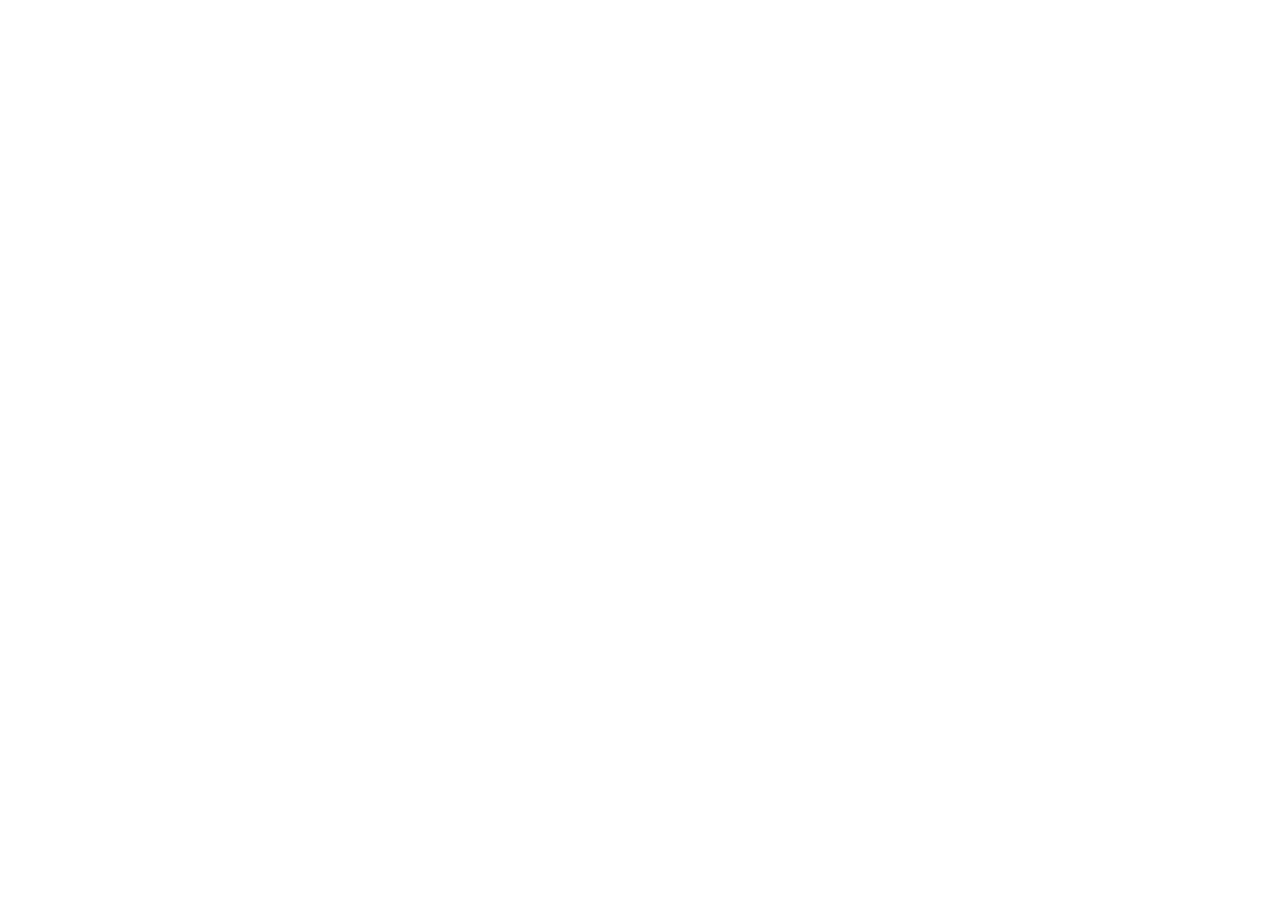
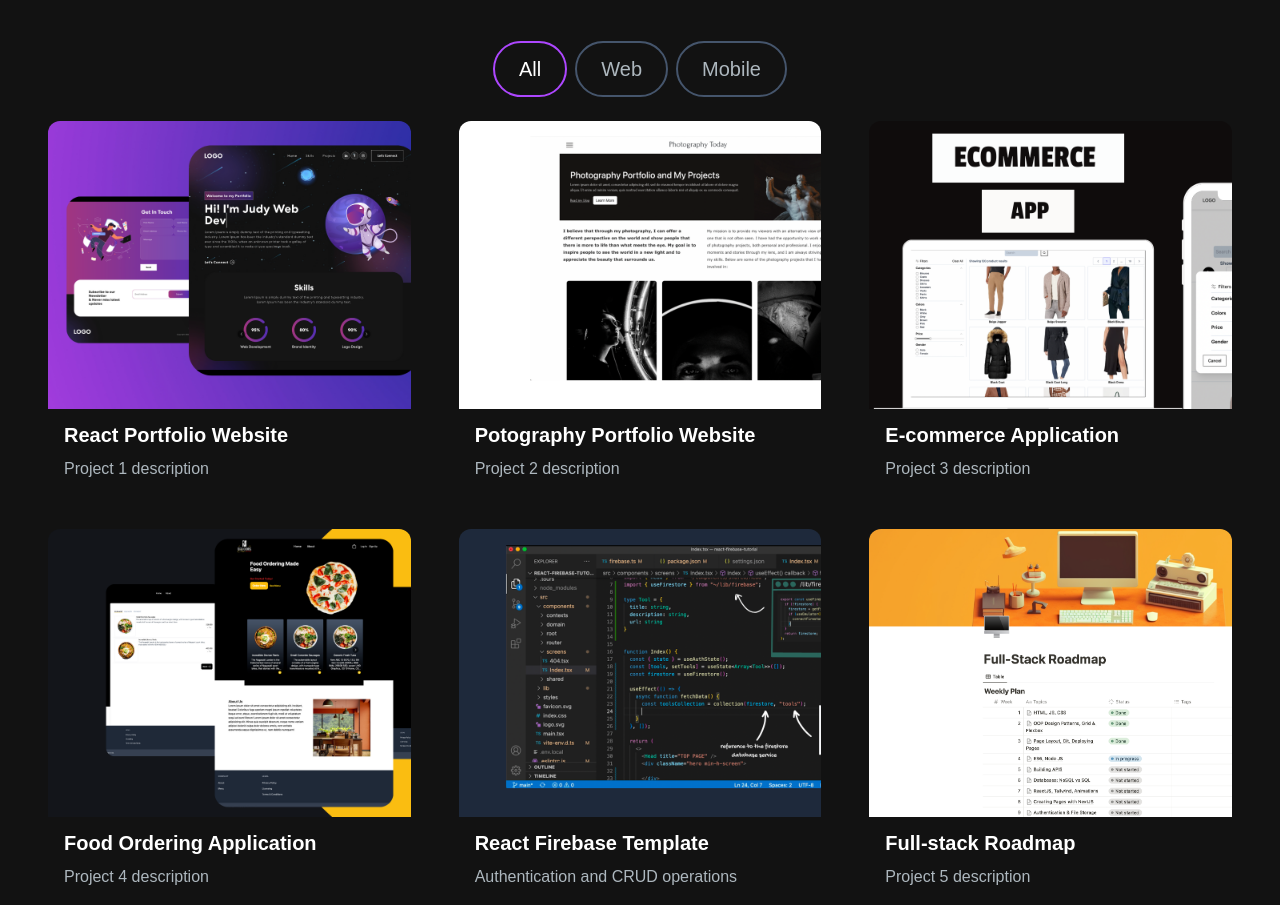
Before and after one commit to luttfimohamad/showcase-me, a Next.js app: page / in a window 1280 px wide. Shown: the part 1300-2205 px from the top of the page. Before the commit the page ends 1229 px from the top, so only its background shows below. Built offline with nearby package versions, Linux system fonts and the light colour scheme.

Commit message:
Add ProjectSection component to display and filter projects

```diff
--- a/app/page.tsx
+++ b/app/page.tsx
@@ -1,6 +1,7 @@
 import HeroSection from '@/components/hero/hero-section';
 import Navbar from '@/components/header/nav-bar';
 import AboutSection from '@/components/about/about-section';
+import ProjectSection from '@/components/projects/project-section';
 
 export default function Home() {
   return (
@@ -9,6 +10,7 @@
       <div className="container mt-24 mx-auto px-12 py-4">
         <HeroSection />
         <AboutSection />
+        <ProjectSection />
       </div>
     </main>
   );
--- /dev/null
+++ b/components/projects/project-section.tsx
@@ -0,0 +1,110 @@
+'use client';
+import React, { useState } from 'react';
+import ProjectCard from './project-card';
+import ProjectTag from './project-tag';
+
+const projectsData = [
+  {
+    id: 1,
+    title: 'React Portfolio Website',
+    description: 'Project 1 description',
+    image: '/images/projects/1.png',
+    tag: ['All', 'Web'],
+    gitUrl: '/',
+    previewUrl: '/',
+  },
+  {
+    id: 2,
+    title: 'Potography Portfolio Website',
+    description: 'Project 2 description',
+    image: '/images/projects/2.png',
+    tag: ['All', 'Web'],
+    gitUrl: '/',
+    previewUrl: '/',
+  },
+  {
+    id: 3,
+    title: 'E-commerce Application',
+    description: 'Project 3 description',
+    image: '/images/projects/3.png',
+    tag: ['All', 'Web'],
+    gitUrl: '/',
+    previewUrl: '/',
+  },
+  {
+    id: 4,
+    title: 'Food Ordering Application',
+    description: 'Project 4 description',
+    image: '/images/projects/4.png',
+    tag: ['All', 'Mobile'],
+    gitUrl: '/',
+    previewUrl: '/',
+  },
+  {
+    id: 5,
+    title: 'React Firebase Template',
+    description: 'Authentication and CRUD operations',
+    image: '/images/projects/5.png',
+    tag: ['All', 'Web'],
+    gitUrl: '/',
+    previewUrl: '/',
+  },
+  {
+    id: 6,
+    title: 'Full-stack Roadmap',
+    description: 'Project 5 description',
+    image: '/images/projects/6.png',
+    tag: ['All', 'Web'],
+    gitUrl: '/',
+    previewUrl: '/',
+  },
+];
+
+export default function ProjectSection() {
+  const [tag, setTag] = useState('All');
+
+  const handleTagChange = (newTag: React.SetStateAction<string>) => {
+    setTag(newTag);
+  };
+
+  const filteredProjects = projectsData.filter((project) =>
+    project.tag.includes(tag)
+  );
+
+  return (
+    <>
+      <h2 className="text-center text-4xl font-bold text-white mt-4 mb-8 md:mb-12">
+        My Projects
+      </h2>
+      <div className="text-white flex flex-row justify-center items-center gap-2 py-6">
+        <ProjectTag
+          onClick={handleTagChange}
+          name="All"
+          isSelected={tag === 'All'}
+        />
+        <ProjectTag
+          onClick={handleTagChange}
+          name="Web"
+          isSelected={tag === 'Web'}
+        />
+        <ProjectTag
+          onClick={handleTagChange}
+          name="Mobile"
+          isSelected={tag === 'Mobile'}
+        />
+      </div>
+      <div className="grid md:grid-cols-3 gap-8 md:gap-12">
+        {filteredProjects.map((project) => (
+          <ProjectCard
+            key={project.id}
+            title={project.title}
+            description={project.description}
+            imgUrl={project.image}
+            gitUrl={project.gitUrl}
+            previewUrl={project.previewUrl}
+          />
+        ))}
+      </div>
+    </>
+  );
+}
```
